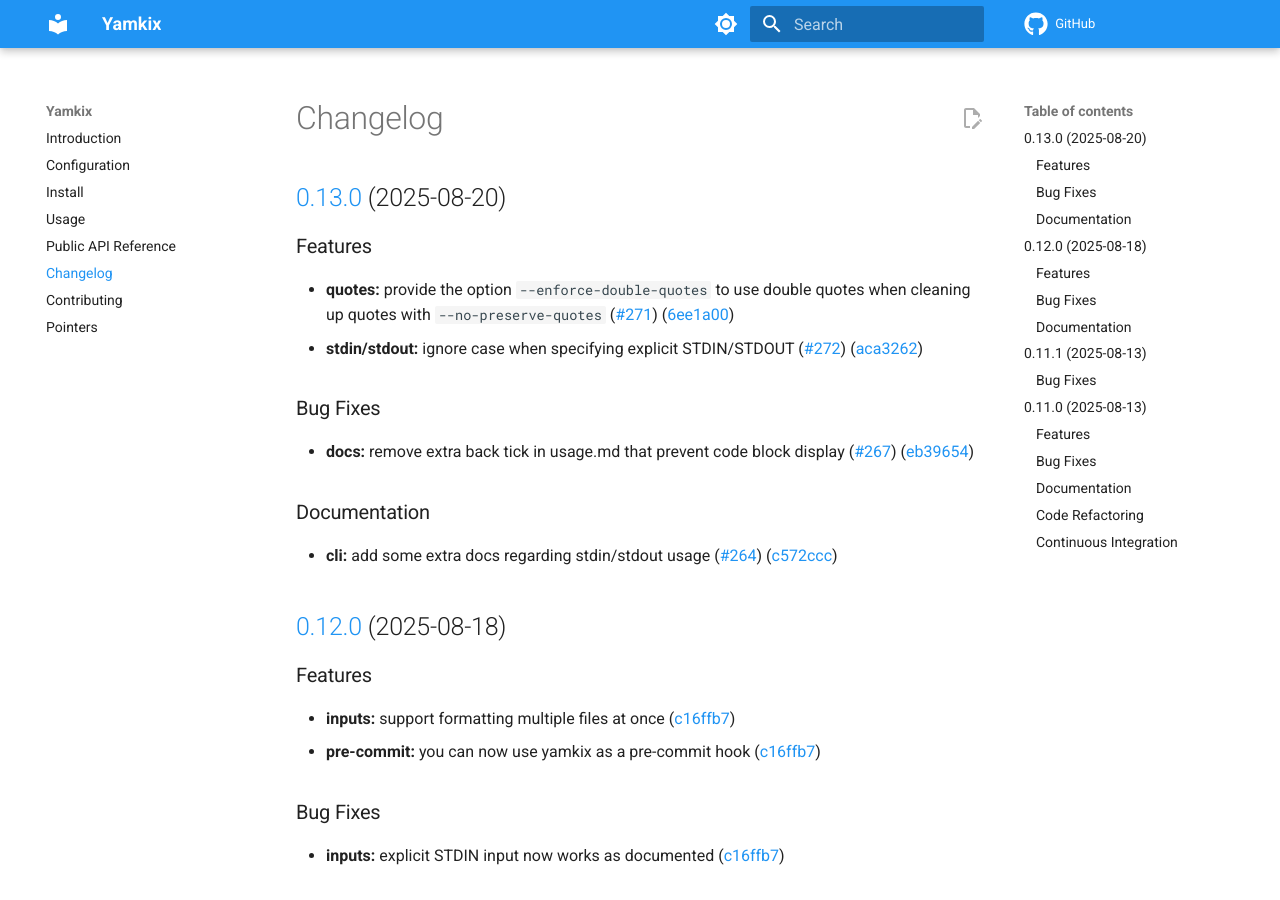
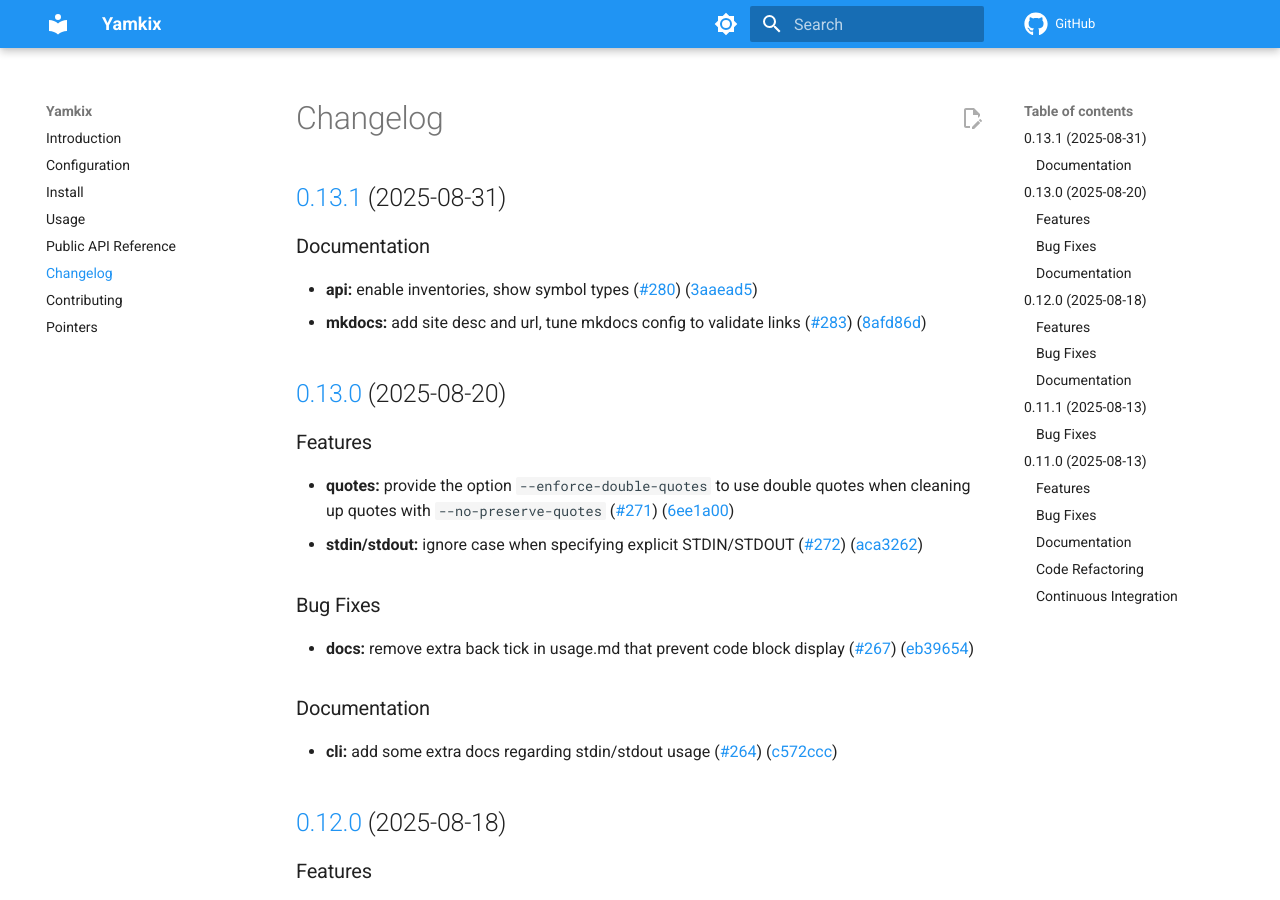
Before and after one commit to looztra/yamkix, an MkDocs documentation site: the page built from docs/changelog.md, in a window 1280 px wide and 900 px high. Built offline with MkDocs 1.6.1 and Material for MkDocs 9.7.7, drawn with Linux system fonts in a browser that asks for light colours; comment, search, counter and statistics services are not loaded.

Commit message:
chore(main): release 0.13.1

```diff
--- a/docs/changelog.md
+++ b/docs/changelog.md
@@ -1,4 +1,12 @@
 # Changelog
+
+## [0.13.1](https://github.com/looztra/yamkix/compare/v0.13.0...v0.13.1) (2025-08-31)
+
+
+### Documentation
+
+* **api:** enable inventories, show symbol types ([#280](https://github.com/looztra/yamkix/issues/280)) ([3aaead5](https://github.com/looztra/yamkix/commit/3aaead54358ae1163a8021b573f8021f7d49ee8f))
+* **mkdocs:** add site desc and url, tune mkdocs config to validate links ([#283](https://github.com/looztra/yamkix/issues/283)) ([8afd86d](https://github.com/looztra/yamkix/commit/8afd86dab5c05377b1b143c398ebb6fa7577be9e))
 
 ## [0.13.0](https://github.com/looztra/yamkix/compare/v0.12.0...v0.13.0) (2025-08-20)
 
```
Also changed, not shown: .release-please-manifest.json.
